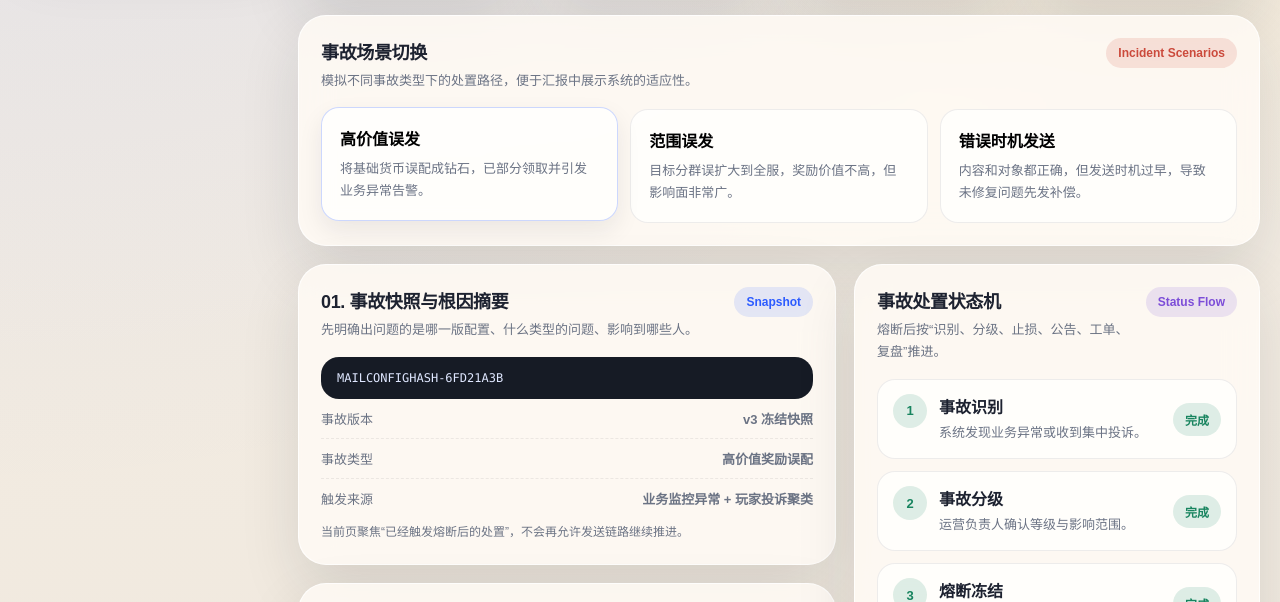
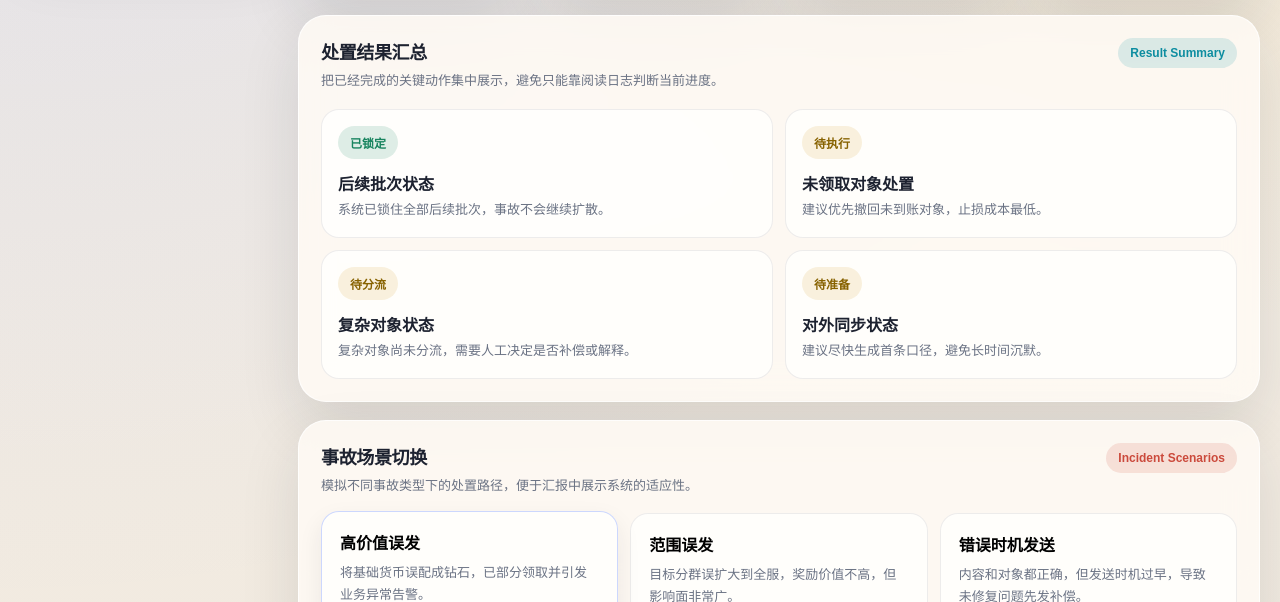
Before and after one commit to xubinghai326/mail-platform-prototype, a plain HTML site: page incident-response-prototype.html in a window 1280 px wide. Shown: the part 797-1399 px from the top of the page. Drawn offline with Linux system fonts and the light colour scheme.

Commit message:
Update incident-response-prototype.html

```diff
--- a/incident-response-prototype.html
+++ b/incident-response-prototype.html
@@ -107,6 +107,17 @@
             <strong id="metricSentiment">78%</strong>
             <p>社区负面反馈正在抬升，需同步官方口径。</p>
           </article>
+        </section>
+
+        <section class="card">
+          <div class="section-head">
+            <div>
+              <h2>处置结果汇总</h2>
+              <p>把已经完成的关键动作集中展示，避免只能靠阅读日志判断当前进度。</p>
+            </div>
+            <span class="pill teal">Result Summary</span>
+          </div>
+          <div class="decision-grid" id="resultGrid"></div>
         </section>
 
         <section class="card">
@@ -362,7 +373,7 @@
         "incidentVersion", "incidentType", "incidentSource", "incidentHint", "triageList", "incidentHeatmap", "incidentTimeline",
         "incidentAgents", "actionGrid", "commandList", "responseBanner", "responseTitle", "responseCopy", "responseCards",
         "incidentLogs", "btnLockAll", "btnRefreshIncident", "btnWithdraw", "btnStopSend", "btnManualCase", "btnDraftNotice",
-        "btnConfirmNotice", "actionBanner", "actionTitle", "actionCopy", "actionHelper", "responseHelper"
+        "btnConfirmNotice", "actionBanner", "actionTitle", "actionCopy", "actionHelper", "responseHelper", "resultGrid"
       ].forEach((id) => { els[id] = document.getElementById(id); });
     }
 
@@ -446,6 +457,51 @@
           </div>
         `;
         els.triageList.appendChild(node);
+      });
+    }
+
+    function renderResultGrid() {
+      const cards = [
+        [
+          incidentState.allLocked ? "green" : "gold",
+          "后续批次状态",
+          incidentState.allLocked ? "已锁定" : "待确认",
+          incidentState.allLocked ? "系统已锁住全部后续批次，事故不会继续扩散。" : "仍需人工确认是否彻底锁住后续发送。"
+        ],
+        [
+          incidentState.withdrawDone ? "green" : "gold",
+          "未领取对象处置",
+          incidentState.withdrawDone ? "已撤回" : "待执行",
+          incidentState.withdrawDone ? "未领取对象已进入撤回队列，后续只需观察回收进度。" : "建议优先撤回未到账对象，止损成本最低。"
+        ],
+        [
+          incidentState.manualQueued ? "violet" : "gold",
+          "复杂对象状态",
+          incidentState.manualQueued ? "已转人工" : "待分流",
+          incidentState.manualQueued ? "已消耗和高争议对象已进入人工处置队列。" : "复杂对象尚未分流，需要人工决定是否补偿或解释。"
+        ],
+        [
+          incidentState.noticeApproved ? "green" : incidentState.noticeDrafted ? "blue" : "gold",
+          "对外同步状态",
+          incidentState.noticeApproved ? "已确认发布" : incidentState.noticeDrafted ? "草稿已生成" : "待准备",
+          incidentState.noticeApproved
+            ? "公告节奏已确认，可按计划同步后续进展。"
+            : incidentState.noticeDrafted
+              ? "公告草稿已完成，待人工确认后正式发布。"
+              : "建议尽快生成首条口径，避免长时间沉默。"
+        ]
+      ];
+
+      els.resultGrid.innerHTML = "";
+      cards.forEach(([tone, title, status, desc]) => {
+        const node = document.createElement("div");
+        node.className = "decision-card";
+        node.innerHTML = `
+          <span class="pill ${tone}">${status}</span>
+          <strong style="margin-top: 12px;">${title}</strong>
+          <p>${desc}</p>
+        `;
+        els.resultGrid.appendChild(node);
       });
     }
 
@@ -609,6 +665,7 @@
     function render() {
       renderScenarioButtons();
       renderSummary();
+      renderResultGrid();
       renderTriage();
       renderHeatmap();
       renderTimeline();
```
